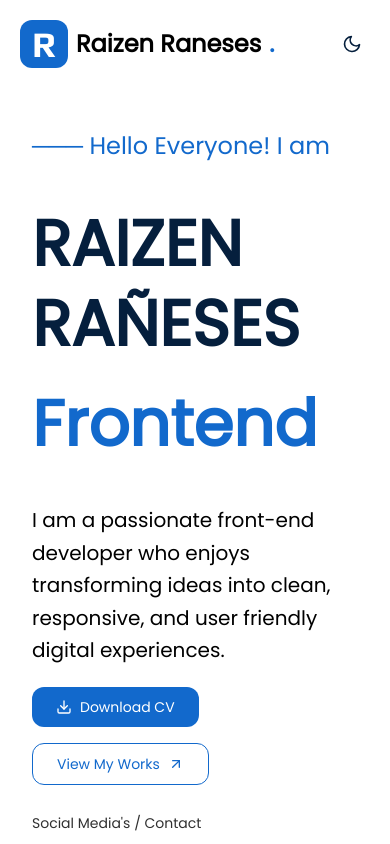
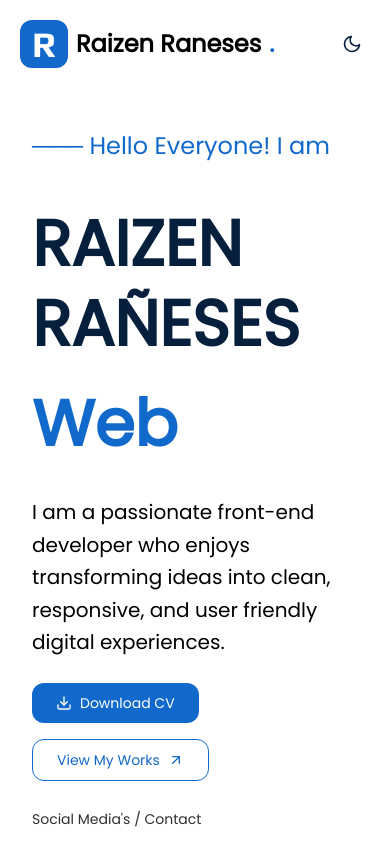
Before and after one commit to raizenraneses-git/Raizen-portfolio, a React (Vite) app: page / in a window 390 px wide. Shown: the top 844 px of the page. Built offline with nearby package versions, Linux system fonts and the light colour scheme; a web font is replaced by a local one; what tailwindcss-motion would draw is missing.

Commit message:
Update Portfolio

```diff
--- a/src/Components/Hero.jsx
+++ b/src/Components/Hero.jsx
@@ -10,12 +10,6 @@ import {
 } from "react-icons/fa6";
 
 import cv from "../assets/documents/cv.pdf";
-import facebook from "../assets/smIcons/facebook.png";
-import instagram from "../assets/smIcons/instagram.png";
-import twitter from "../assets/smIcons/twitter.png";
-import linkedin from "../assets/smIcons/linkedin.png";
-import download from "../assets/download.png";
-import arrow from "../assets/arrowResume.png";
 
 import heroOne from "../assets/heroImage/image1.jpg";
 import heroTwo from "../assets/heroImage/image2.jpg";
@@ -23,35 +17,51 @@ import heroThree from "../assets/heroImage/image3.jpg";
 import heroFour from "../assets/heroImage/image4.jpg";
 
 function RotatingText({ words, interval = 2000 }) {
-  const [index, setIndex] = useState(0);
-  const [animate, setAnimate] = useState(true);
+  const [wordIndex, setWordIndex] = useState(0);
+  const [text, setText] = useState("");
+  const [isDeleting, setIsDeleting] = useState(false);
+  const [fade, setFade] = useState(true);
 
   useEffect(() => {
-    const timer = setInterval(() => {
-      // trigger exit animation first
-      setAnimate(false);
+    const currentWord = words[wordIndex];
 
-      setTimeout(() => {
-        setIndex((prev) => (prev + 1) % words.length);
-        setAnimate(true); // trigger enter animation
-      }, 700); // must match your transition duration
-    }, interval);
+    // Type or delete one letter
+    const timer = setTimeout(() => {
+      if (!isDeleting) {
+        // Add one letter
+        setText(currentWord.substring(0, text.length + 1));
 
-    return () => clearInterval(timer);
-  }, [words, interval]);
+        // Start deleting when the word is complete
+        if (text.length + 1 === currentWord.length) {
+          setTimeout(() => {
+            setFade(false);
+            setIsDeleting(true);
+          }, interval);
+        }
+      } else {
+        // Remove one letter
+        setText(currentWord.substring(0, text.length - 1));
+
+        // Move to the next word when empty
+        if (text.length === 1) {
+          setIsDeleting(false);
+          setWordIndex((prev) => (prev + 1) % words.length);
+          setFade(true);
+        }
+      }
+    }, isDeleting ? 60 : 120);
+
+    return () => clearTimeout(timer);
+  }, [text, isDeleting, wordIndex, words, interval]);
 
   return (
-    <span className="overflow-hidden">
-      <span
-        key={index}
-        className={`inline-block transition-all duration-500 ease-in-out ${
-          animate
-            ? "translate-y-0 opacity-100"
-            : "translate-y-6 opacity-0"
-        }`}
-      >
-        {words[index]}
-      </span>
+    <span
+      className={`inline-block transition-opacity duration-700 ${
+        fade ? "opacity-900" : "opacity-100"
+      }`}
+    >
+      {text}
+      <span className="animate-pulse"></span>
     </span>
   );
 }
@@ -169,7 +179,7 @@ function Hero({ darkMode, setDarkMode }) {
           {/* Description */}
           <div
             className="
-              mt-10
+              mt-8
               max-w-xl
               font-poppins
               text-[20px]
@@ -185,7 +195,7 @@ function Hero({ darkMode, setDarkMode }) {
 
 
           {/* Buttons */}
-          <div className="mt-5 flex flex-wrap gap-4">
+          <div className="mt-6 flex flex-wrap gap-4">
 
             {/* CV */}
             <a
@@ -308,7 +318,7 @@ function Hero({ darkMode, setDarkMode }) {
                 dark:text-Ddescription
                 transition-all
                 duration-300
-                hover:-translate-y-1
+                hover:-translate-y-0.5
                 hover:text-primary
               "
             >
@@ -326,7 +336,7 @@ function Hero({ darkMode, setDarkMode }) {
                 dark:text-Ddescription
                 transition-all
                 duration-300
-                hover:-translate-y-1
+                hover:-translate-y-0.5
                 hover:text-primary
               "
             >
@@ -344,7 +354,7 @@ function Hero({ darkMode, setDarkMode }) {
                 dark:text-Ddescription
                 transition-all
                 duration-300
-                hover:-translate-y-1
+                hover:-translate-y-0.5
                 hover:text-primary
               "
             >
--- a/src/Components/Navbar.jsx
+++ b/src/Components/Navbar.jsx
@@ -5,7 +5,7 @@ function Navbar({ darkMode, setDarkMode }) {
 
   return (
 
-    <nav className="sticky top-0 z-50 w-full p-5 bg-wbg dark:bg-dbg backdrop-blur-md">
+    <nav className="sticky top-0 z-50 w-full p-5 bg-wbg/80 dark:bg-dbg backdrop-blur-md">
 
       <div className="mx-auto flex h-full max-w-7xl items-center justify-between">
 
@@ -48,7 +48,7 @@ function Navbar({ darkMode, setDarkMode }) {
 
         {/* Navigation */}
         <ul className="hidden gap-12 font-poppins text-[16px] text-text dark:text-Ddescription md:flex">
-          <li className="cursor-pointer hover:text-primary transition-colors motion-rotate-in-45">
+          <li className="cursor-pointer hover:text-primary transition-colors">
             Home
           </li>
           <li className="cursor-pointer hover:text-primary transition-colors duration-300">
--- a/src/Components/Skills.jsx
+++ b/src/Components/Skills.jsx
@@ -1,9 +1,3 @@
-import { useState, useEffect } from "react";
-import profile from "../assets/personaCard.png";
-import webdeploymentLogo from "../assets/skills/webdeploymentLogo.png";
-import uiLogo from "../assets/skills/uiLogo.png";
-import freelancerLogo from "../assets/skills/freelancerLogo.png";
-
 import {
   FiCode,
   FiMonitor,
@@ -17,12 +11,12 @@ function Skills() {
 
             {/* Sizes of every Section */}
             <div className="
-                mx-auto max-w-7xl items-center mt-10
+                mx-auto max-w-7xl items-center mt-8
             ">
 
                 <div className="
                     flex font-poppins text-primary
-                    text-[24px] sm:text-[28px] lg:text-[32px]
+                    text-2xl sm:text-3xl lg:text-3xl
                 ">
                     What I Do
                 </div>
@@ -96,6 +90,7 @@ function Skills() {
                             pl-5 pr-5 sm:pr-8 lg:pr-10
                             pt-5
                             break-words
+                            text-secondary
                             dark:text-white
                         "
                     >
@@ -110,6 +105,7 @@ function Skills() {
                             text-justify
                             pl-5 pr-5 sm:pr-8 lg:pr-10
                             pt-5
+                            text-Ldescription
                             dark:text-Ddescription
                         "
                     >
@@ -127,13 +123,13 @@ function Skills() {
                             pt-5 pb-5
                         "
                     >
-                        <li className="marker:text-blue-500 dark:text-Ddescription">
+                        <li className="marker:text-blue-500 text-Ldescription dark:text-Ddescription">
                             Landing Page
                         </li>
-                        <li className="marker:text-blue-500 dark:text-Ddescription">
+                        <li className="marker:text-blue-500 text-Ldescription dark:text-Ddescription">
                             Events Page
                         </li>
-                        <li className="marker:text-blue-500 dark:text-Ddescription">
+                        <li className="marker:text-blue-500 text-Ldescription dark:text-Ddescription">
                             E-commerce Stores
                         </li>
                     </ul>
--- a/src/index.css
+++ b/src/index.css
@@ -6,17 +6,22 @@
 
 @plugin "tailwindcss-motion";
 
-html,
+html {
+  width: 100%;
+  max-width: 100%;
+  overflow-x: clip;
+}
+
 body {
   width: 100%;
   max-width: 100%;
-  overflow-x: hidden;
+  margin: 0;
 }
 
 #root {
   width: 100%;
   max-width: 100%;
-  overflow-x: clip;
+  min-height: 100vh;
 }
 
 html::-webkit-scrollbar {
```
